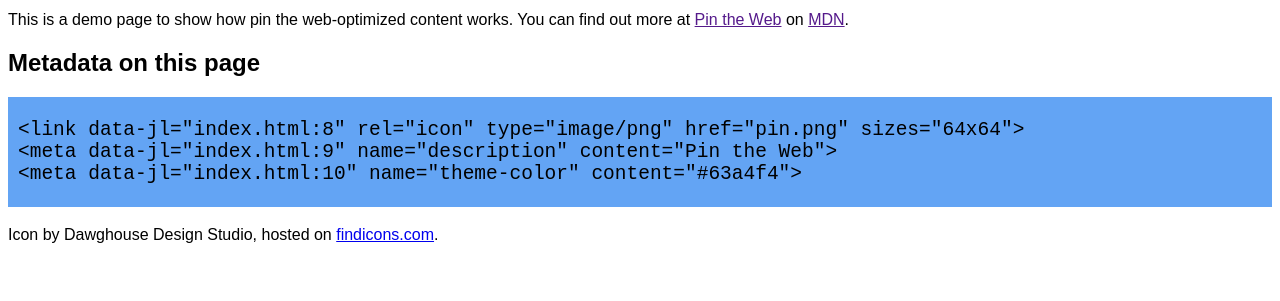
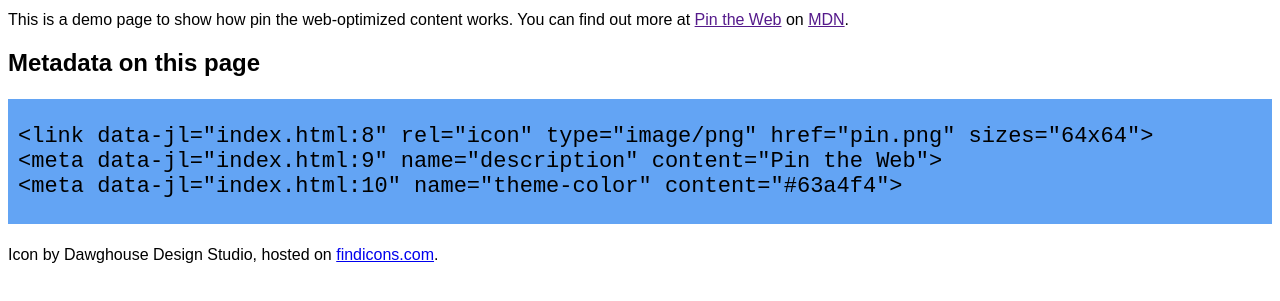
Before and after one commit to chrisdavidmills/pin-the-web, a plain HTML site: page index.html in a window 1280 px wide. Shown: the part 61-362 px from the top of the page. Drawn offline with Linux system fonts and the light colour scheme.

Commit message:
fixing font size

```diff
--- a/style/main.css
+++ b/style/main.css
@@ -9,7 +9,7 @@ p {
 pre {
   padding: 0px 10px;
   background-color: #63a4f4;
-  font-size: 1.5em;
+  font-size: 22px;
 }
 
 h1 {
```
